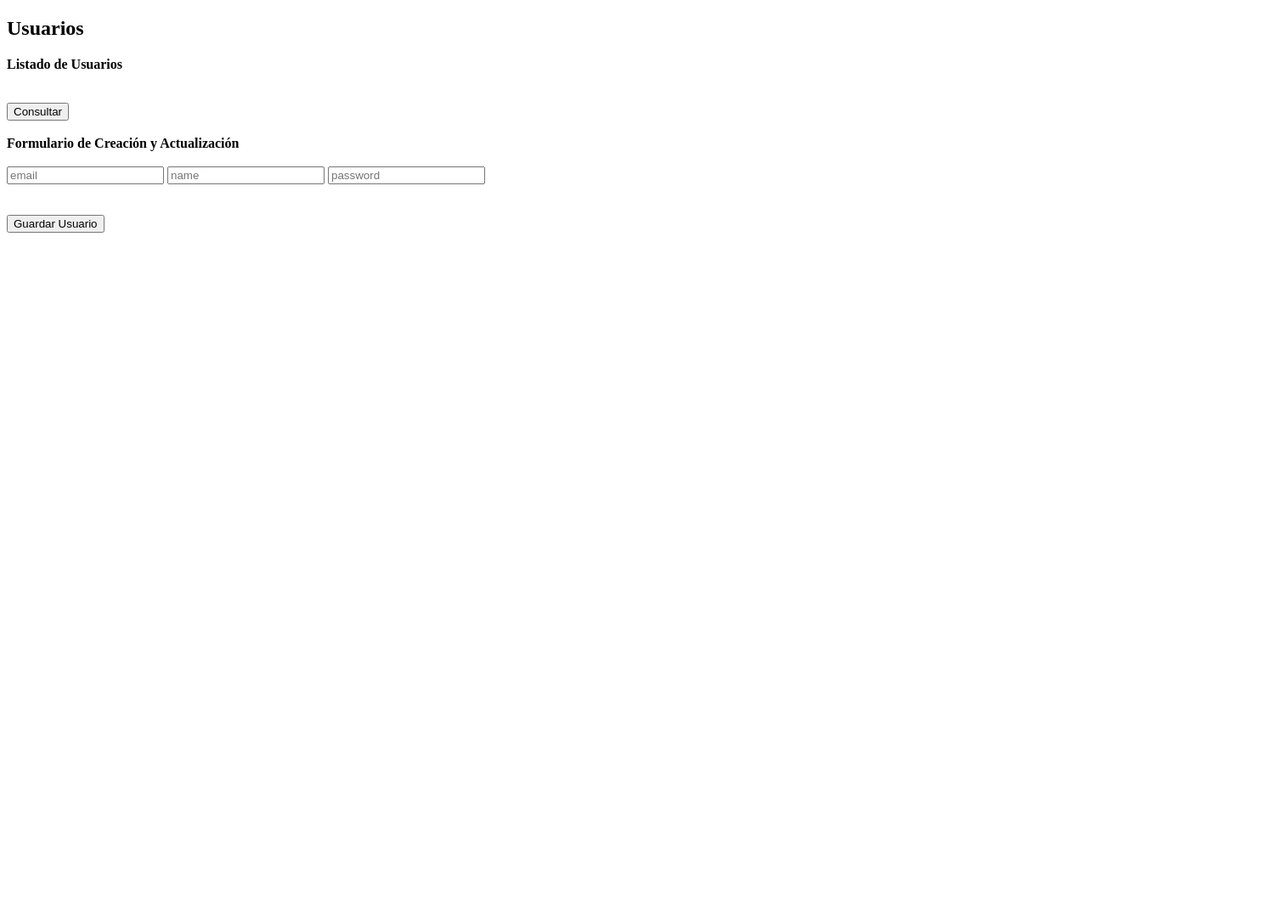
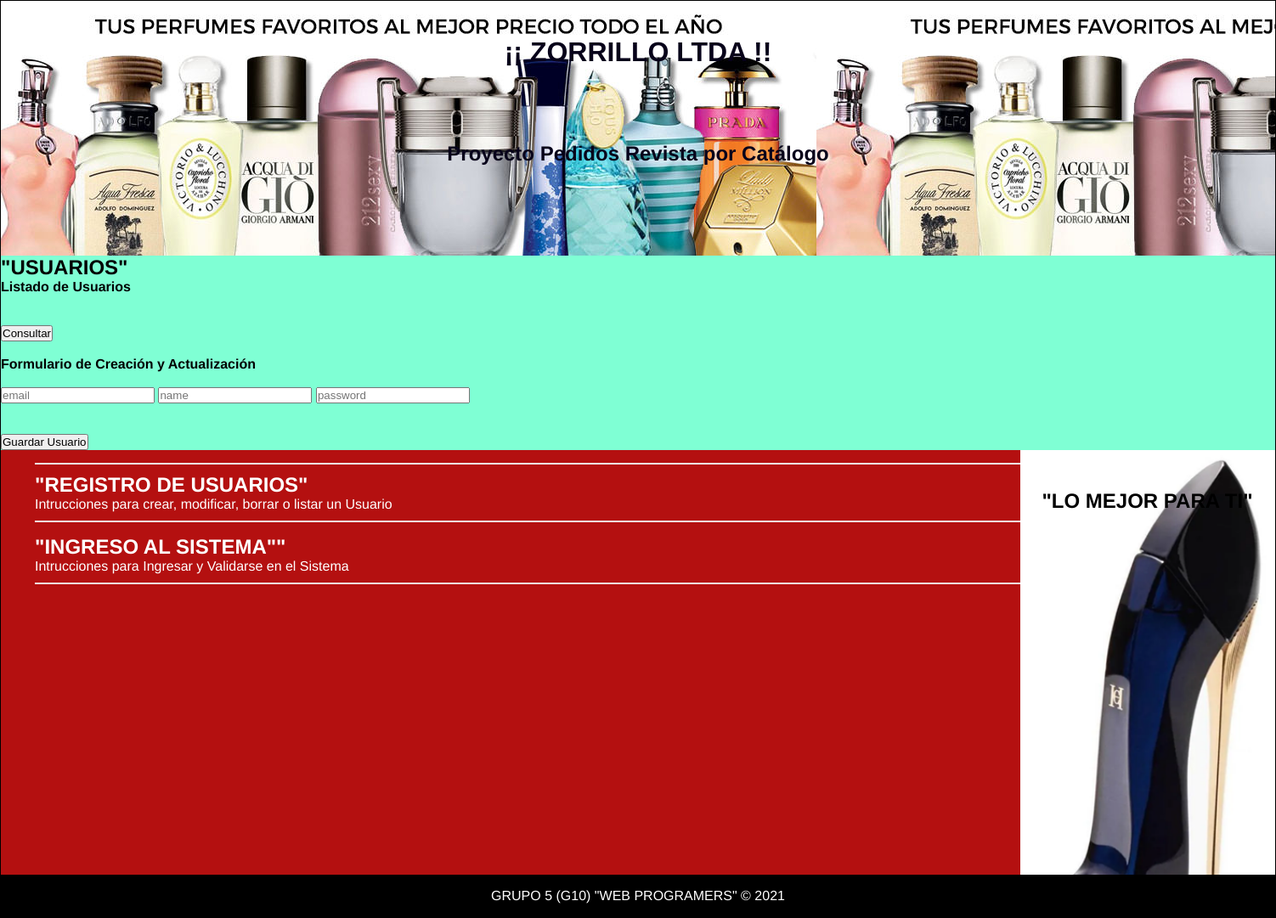
Before and after one commit to LeonelPrato/Cliclo-IV-MINTIC-WEB-Aplications, a plain HTML site: page web/index.html in a window 1280 px wide. Shown: the whole page at 85% size, 1502 px wide, since content can reach past the window. Before the commit the page ends 800 px from the top, so only its background shows below. Drawn offline with nearby package versions, Linux system fonts and the light colour scheme.

Commit message:
Envio Propuesta Front

```diff
--- /dev/null
+++ b/web/diseño.css
@@ -0,0 +1,83 @@
+*{
+    margin: 0px;
+    padding: 0px;
+}
+
+body{
+    background-color: aquamarine;
+    font-family: 'Franklin Gothic Medium', 'Arial Narrow', Arial, sans-serif;
+}
+#Container{
+    width: 1500px;
+    margin: 0px auto;
+    border: 1px solid black;
+}
+
+header{
+    background-image: linear-gradient(rgba(0, 0, 0, 0),
+    rgba(0, 0, 0, 0)),url(Backgroun1.jpg);
+    height: 300px;
+    width: 100%;
+    margin: 0px;
+    text-align: center;
+    line-height: 120px;
+    color: rgb(7, 2, 26);
+    border-radius: 3px dashed black;
+
+}
+
+nav{
+    background: lightblue;
+    height: 50px;
+    border-bottom: 1px solid black;
+}
+
+nav ul li{
+    float: left;
+    list-style: none;
+    margin: 10px;
+}
+
+.clearfix{
+    clear:both;
+}
+
+#content{
+    float: left;
+    width: 77.3%;
+    min-height: 500px;
+    background: rgb(180, 16, 16);
+    padding-left: 40px;
+}
+
+.article{
+    color: white;
+    margin-top: 15px;
+    margin-bottom: 15px;
+    padding-bottom: 10px;
+    border-bottom: 2px solid #eee;
+}
+
+.article:first-child{
+    padding-top: 10px;
+    border-top: 2px solid #eee;
+}
+
+aside{
+    float: left;
+    width: 20%;
+    text-align: center;
+    line-height: 120px;
+    background-image: linear-gradient(rgba(0, 0, 0, 0),
+    rgba(0, 0, 0, 0)),url(aside.png);
+    min-height: 500px;
+    background-size: cover;
+}
+
+footer{
+    background: black;
+    color: white;
+    text-align: center;
+    height: 50px;
+    line-height: 50px;
+}
--- a/web/index.html
+++ b/web/index.html
@@ -6,10 +6,16 @@
     <link rel="shortcut icon" href="images/favicon.ico" type="image/x-icon">
     <script src="https://ajax.googleapis.com/ajax/libs/jquery/3.6.0/jquery.min.js"></script>
     <script type="text/javascript" src="js/functions.js"></script>
+    <link rel="styleSheet" href="diseño.css" />
 </head>
 <body>
+<div id="Container">
+      <header>
+        <h1>¡¡ ZORRILLO LTDA !!</h1>
+        <h2>Proyecto Pedidos Revista por Catálogo</h2>
+    </header>
 
-<h2>Usuarios</h2>
+<h2>"USUARIOS"</h2>
 
 <b>Listado de Usuarios</b>
 </br></br>
@@ -28,6 +34,40 @@
 </div>
 </br></br>
 <button onclick="saveInformationUsers()">Guardar Usuario</button>
+<div class="clearfix"></div>
+
+<section id="content">
+
+  <article class="article">
+    <h2>"REGISTRO DE USUARIOS"</h2>
+    <p>Intrucciones para crear, modificar, borrar o listar un Usuario</p>
+  </article>
+
+  <article class="article">
+    <h2>"INGRESO AL SISTEMA""</h2>
+    <p>Intrucciones para Ingresar y Validarse en el Sistema</p>
+  </article>
+
+<div class="clearfix"></div>
+</section>
+
+        <aside>
+          <h2>"LO MEJOR PARA TI"</h2>
+          <form class="buscar">
+            <imput type="text">
+            <imput type="sumit" value="buscar">
+            <i class="icon-buscar"></i>
+            </a>
+
+          </formv>
+        </aside>
+
+        <div class="clearfix"></div>
+
+        <footer>
+          GRUPO 5 (G10) "WEB PROGRAMERS" &copy; 2021
+        </footer>
+      </div>
 
 </body>
 </html>
```
Also changed, not shown: web/Backgroun1.jpg (added), web/aside.png (added).
